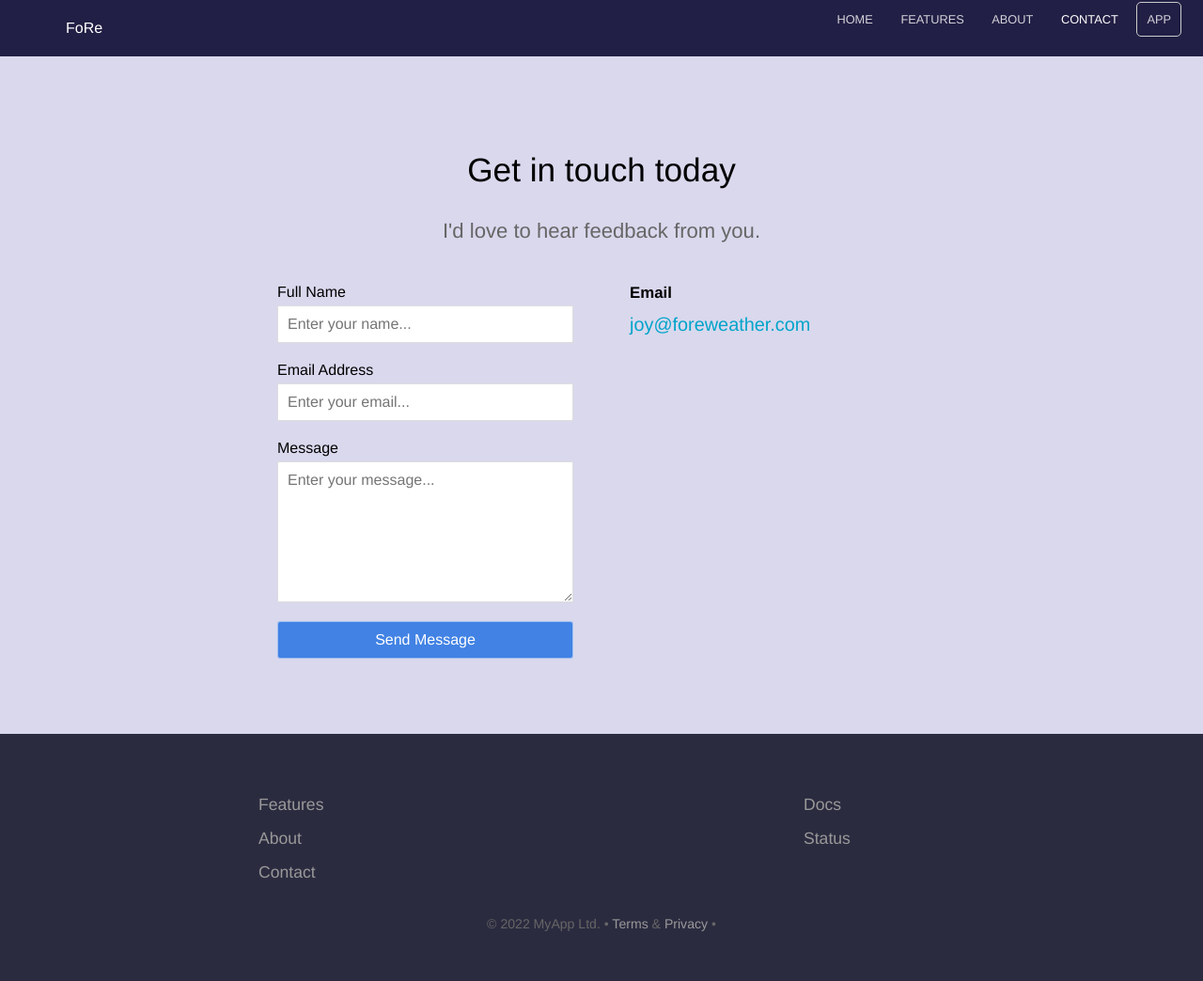
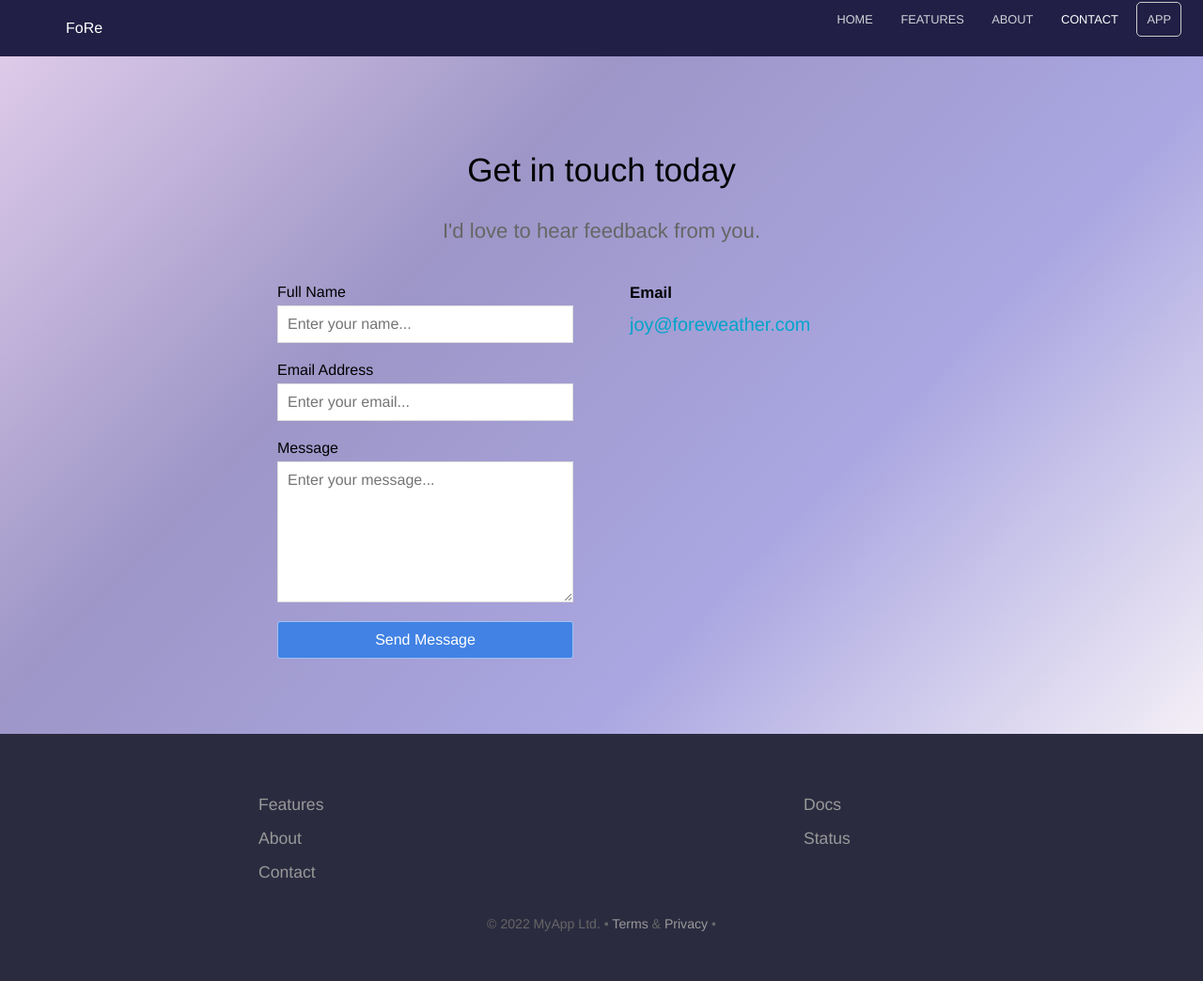
Before and after one commit to Her-o1/my_landing_page, a Jekyll site: the page built from contact.html, in a window 1280 px wide. Shown: the whole page at 94% size. Built offline with Jekyll 4.4.1, drawn with Linux system fonts in a browser that asks for light colours.

Commit message:
Update layout.scss

```diff
--- a/_sass/layout.scss
+++ b/_sass/layout.scss
@@ -49,7 +49,7 @@ header {
 }
 
 .content {
-	background: #d9d8ed;
+	background: linear-gradient(314deg, #f4eff6,#aaa6e1,#9d96c7, #decae9);
 	padding: 1px 0 0 0;
 	position: relative;
 }
```
